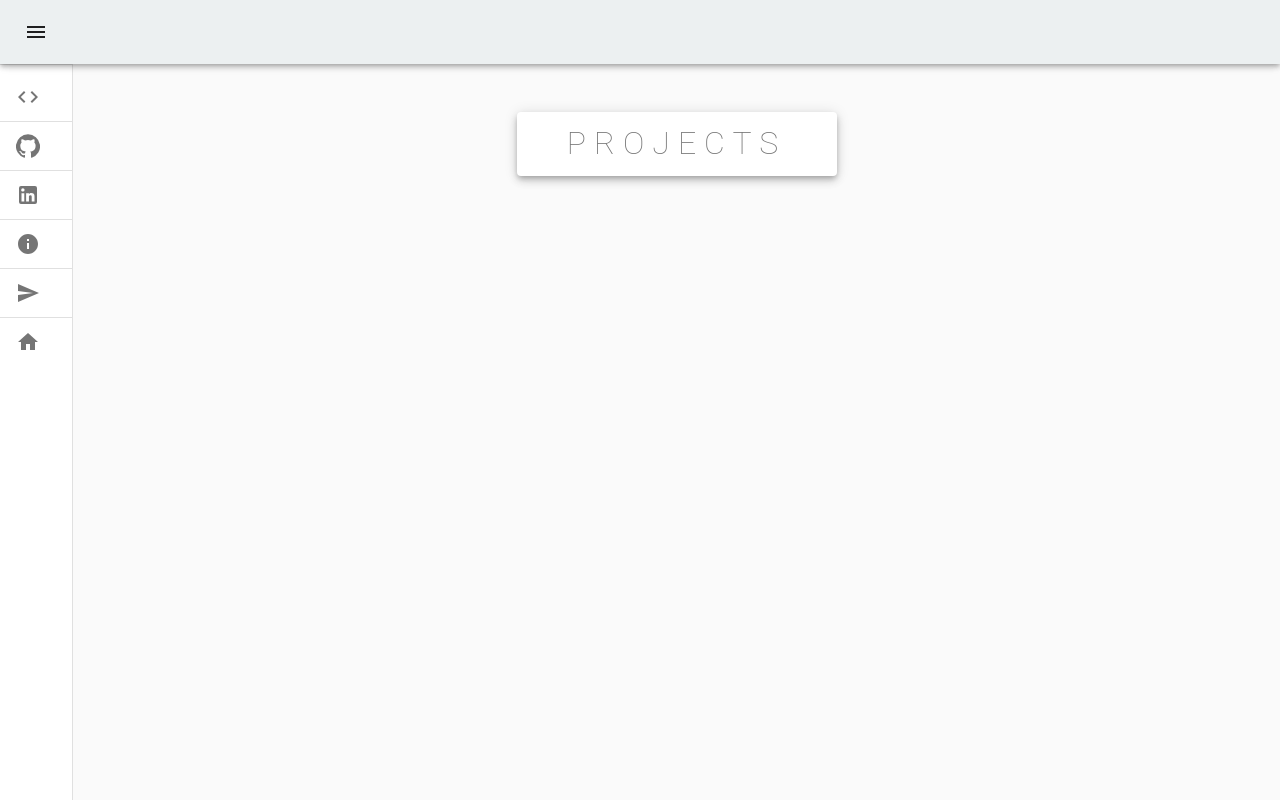
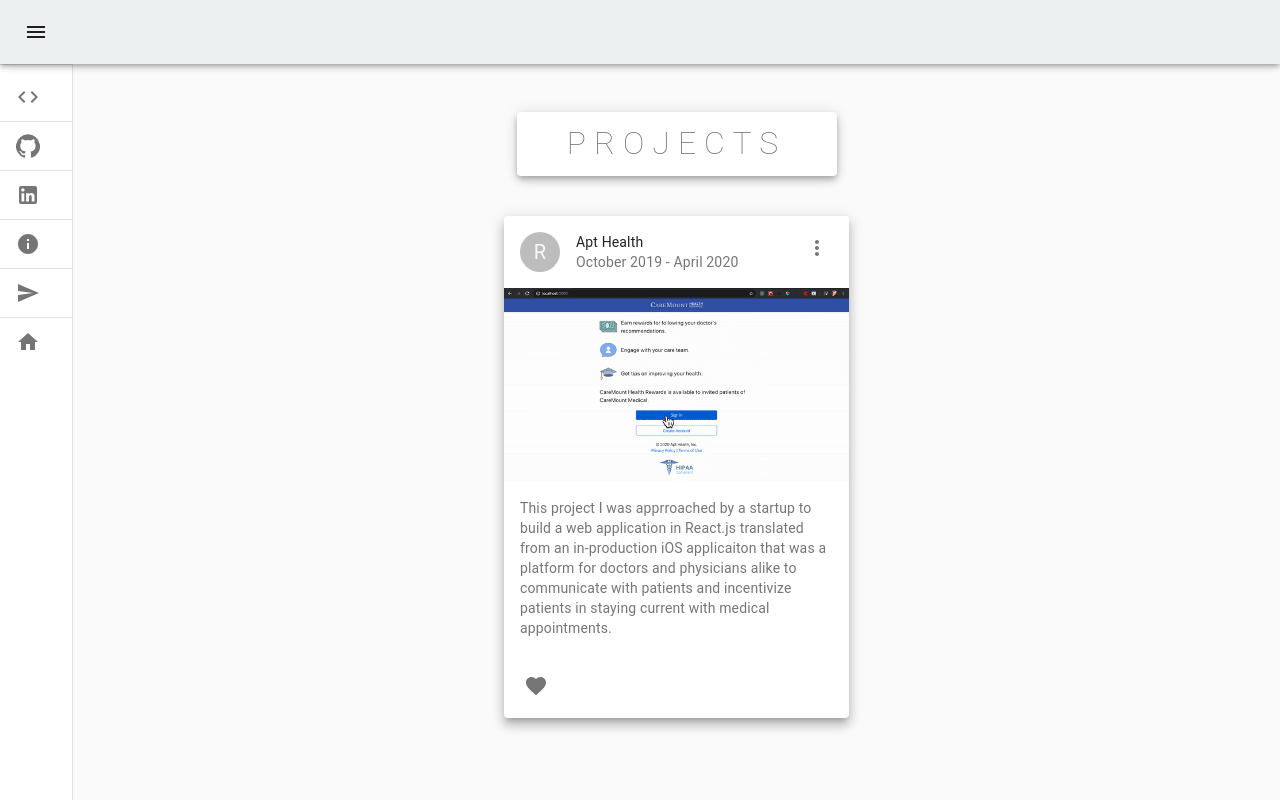
Before and after one commit to ryananthonydiaz/portfolio-site, a React (Create React App) app: page /projects in a window 1280 px wide. Built offline with nearby package versions, Linux system fonts and the light colour scheme.

Commit message:
Apt Health Gif added to projects

```diff
--- a/src/unauth/Work.jsx
+++ b/src/unauth/Work.jsx
@@ -1,8 +1,23 @@
 import React from 'react';
+import AptHealth from '../assets/apt-health.gif';
 import UnauthDesktopDrawer from '../navigation/UnauthDesktopDrawer';
 import Grid from '@material-ui/core/Grid';
 import Paper from '@material-ui/core/Paper';
 import { makeStyles } from '@material-ui/core/styles';
+
+// ALL following imports may need to be removed
+import Card from '@material-ui/core/Card';
+import CardHeader from '@material-ui/core/CardHeader';
+import CardMedia from '@material-ui/core/CardMedia';
+import CardContent from '@material-ui/core/CardContent';
+import CardActions from '@material-ui/core/CardActions';
+import Collapse from '@material-ui/core/Collapse';
+import Avatar from '@material-ui/core/Avatar';
+import IconButton from '@material-ui/core/IconButton';
+import Typography from '@material-ui/core/Typography';
+import FavoriteIcon from '@material-ui/icons/Favorite';
+import ShareIcon from '@material-ui/icons/Share';
+import MoreVertIcon from '@material-ui/icons/MoreVert';
 
 const useStyles = makeStyles(theme => ({
   formContainer: {
@@ -32,11 +47,90 @@
   },
   button: {
     color: '#FFD700',
-  }
+  },
+
+  // Everythin below in styles may need to be taken out
+
+  root: {
+    maxWidth: 345,
+  },
+  media: {
+    height: 0,
+    paddingTop: '56.25%', // 16:9
+  },
+  expand: {
+    transform: 'rotate(0deg)',
+    marginLeft: 'auto',
+    transition: theme.transitions.create('transform', {
+      duration: theme.transitions.duration.shortest,
+    }),
+  },
+  expandOpen: {
+    transform: 'rotate(180deg)',
+  },
 }));
 
 function Work() {
   const classes = useStyles();
+
+  const [expanded, setExpanded] = React.useState(false);
+
+  const handleExpandClick = () => {
+    setExpanded(!expanded);
+  };
+
+  // This will have to be on the server and called upon site opening up and then cached to
+  // local storage
+  const projectContent = [
+    {cardHeaderTitle: 'Apt Health',
+    cardHeaderSubHeader: 'October 2019 - April 2020',
+    cardMediaImage: AptHealth,
+    cardMediaTitle: 'Apt Health Landing Page',
+    cardDescription: `This project I was apprroached by a startup to build a web application in React.js
+                      translated from an in-production iOS applicaiton that was a platform for doctors
+                      and physicians alike to communicate with patients and incentivize patients in
+                      staying current with medical appointments.`,
+    },
+  ]
+
+  const projectGrid = projectContent.map(({
+      cardHeaderTitle,
+      cardHeaderSubHeader,
+      cardMediaImage,
+      cardMediaTitle,
+      cardDescription,
+    }) => (
+    <Card raised className={classes.root}>
+      <CardHeader
+        avatar={<Avatar>R</Avatar>}
+        action={
+          <IconButton aria-label="settings">
+            <MoreVertIcon />
+            {/* This button can route the user to a page where this particular project can solo */}
+          </IconButton>
+        }
+        title={cardHeaderTitle}
+        subheader={cardHeaderSubHeader}
+      />
+      <CardMedia
+        className={classes.media}
+        image={cardMediaImage}
+        title={cardMediaTitle}
+      />
+      <CardContent>
+        <Typography variant="body2" color="textSecondary" component="p">
+          {cardDescription}
+        </Typography>
+      </CardContent>
+      <CardActions disableSpacing>
+        <IconButton aria-label="add to favorites">
+          <FavoriteIcon />
+          {/* This button (another button) can ask the user if they want to message me about this
+          project? */}
+        </IconButton>
+      </CardActions>
+    </Card>));
+
   const content = (
     <Grid
       justify="center"
@@ -50,18 +144,7 @@
           <div className={classes.paperItem}>PROJECTS</div>
         </Paper>
       </Grid>
-
-      <Grid item>
-        {/* text field went here */}
-      </Grid>
-
-      <Grid item>
-        {/* text field went here */}
-      </Grid>
-
-      <Grid item>
-      {/* button went here */}
-      </Grid>
+      {projectGrid}
     </Grid>
   );
 
```
Also changed, not shown: src/assets/apt-health.gif (added).
